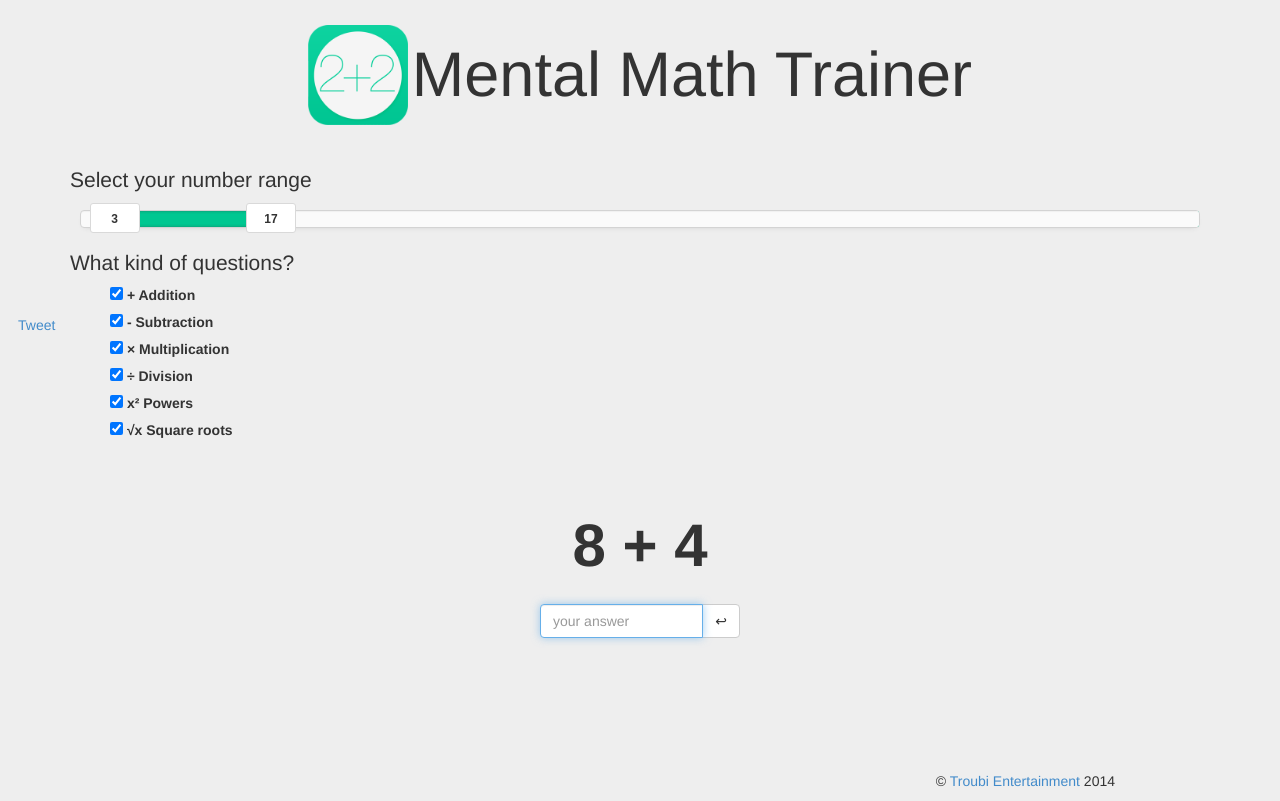
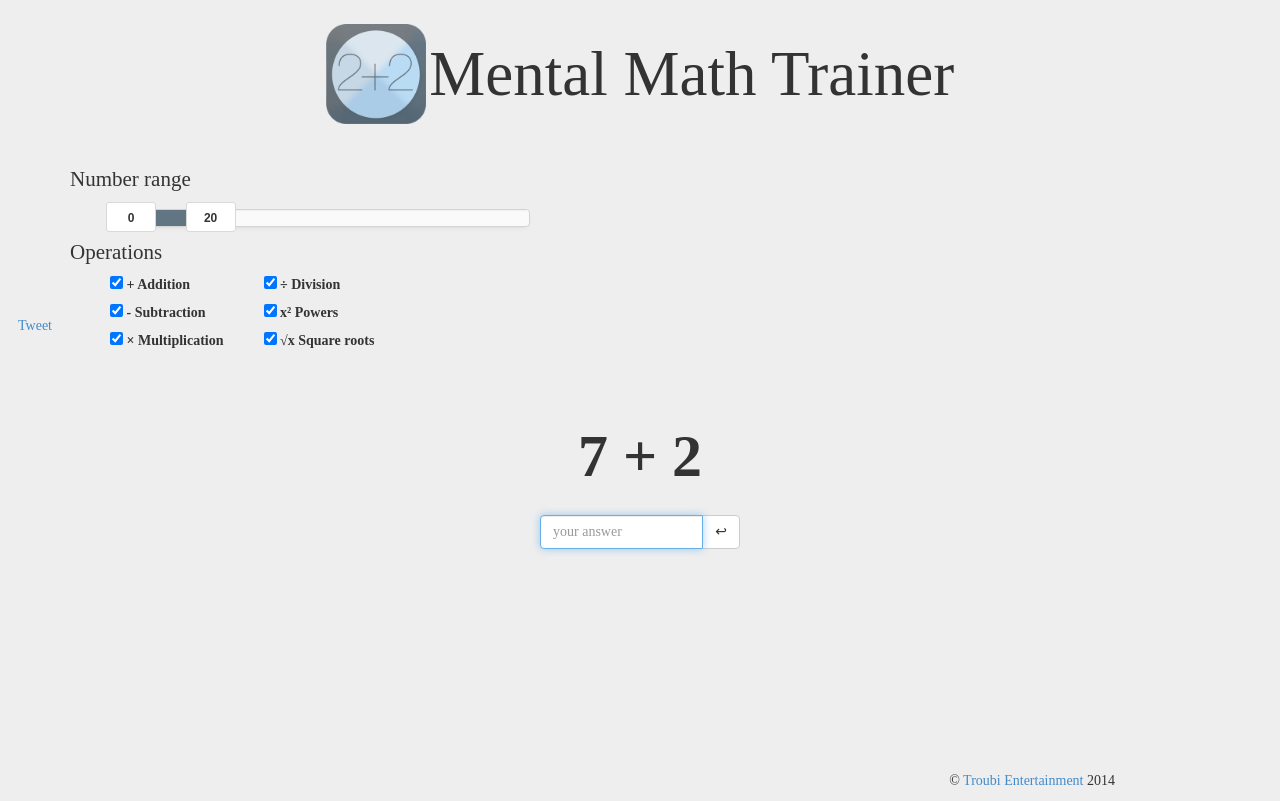
Before and after one commit to shenoyroopesh/10-seconds-math, a PHP site: page / in a window 1280 px wide. Run offline with PHP 8.4, Linux system fonts and the light colour scheme; some libraries are stand-ins or nearby versions.

Commit message:
New icon. New operators layout

```diff
--- a/css/main.css
+++ b/css/main.css
@@ -8,6 +8,7 @@
 
 body {
   padding: 0;
+  font-family: "Myriad Pro" !important;
 }
 
 .title {
@@ -32,6 +33,7 @@ body {
 .jumbotron h1 {
   text-align: center;
   display: inline-block;
+  font-family: "Myriad Pro";
 }
 
 #questionbox {
@@ -62,7 +64,8 @@ body {
 }
 
 #math-range-slider {
-  margin: 10px 10px;
+  margin-left: 60px;
+  width: 400px;
 }
 
 #math-range-slider .noUi-handle {
@@ -105,7 +108,8 @@ footer {
 
 
 .noUi-connect {
-  background: #00c791 !important;
+  background: #627583 !important;
+  box-shadow: none !important;
 }
 
 #text-operations {
@@ -113,6 +117,13 @@ footer {
   padding-top: 10px;
 }
 
+#div-operations {
+  text-align: left;
+}
+
+#div-operations > ul {
+  float: left;
+}
 
 #viewport {
   position: absolute;
--- a/index.php
+++ b/index.php
@@ -27,7 +27,7 @@ We guarantee, if you make it through the entire plan you'll be better than you'v
         <meta property="og:url" content="http://www.mental-math-trainer" />
 
         <meta name="viewport" content="width=device-width, initial-scale=1">
-        <link rel="icon" href="mental-math-trainer.ico">
+        <link rel="shortcut icon" href="mental-math-trainer.ico?v=1">
 
         <link rel="canonical" href="https://play.google.com/store/apps/details?id=com.troubi.kingofmath" />
         <link rel="canonical" href="https://play.google.com/store/apps/details?id=com.troubi.mathtricks" />
@@ -57,21 +57,23 @@ We guarantee, if you make it through the entire plan you'll be better than you'v
             <img src="img/mental-math-trainer.png" alt="Mental Math Trainer App Icon" />
             <h1 id="text-title">Mental Math Trainer</h1>
         </div>
-        <p id="text-selectrange">Select your number range</p>
+        <p id="text-selectrange">Number range</p>
         <div id="math-range-slider"></div>
 
-        <p id="text-operations">What kind of questions?</p>
+        <p id="text-operations">Operations</p>
+        <div id="div-operations">
             <ul class="nobullets">
                 <li><label><input type="checkbox" checked="checked" value="add"> + <span id="text-op-add">Addition</span></label></li>
                 <li><label><input type="checkbox" checked="checked" value="sub"> - <span id="text-op-sub">Subtraction</span></label></li>
+                <li><label><input type="checkbox" checked="checked" value="mul"> &times; <span id="text-op-mul">Multiplication</span></label></li>
 
-            <li><label><input type="checkbox" checked="checked" value="mul"> &times; <span id="text-op-mul">Multiplication</span></label></li>
+            </ul>
+            <ul class="nobullets">
                 <li><label><input type="checkbox" checked="checked" value="div"> &divide; <span id="text-op-div">Division</span></label></li>
-
                 <li><label><input type="checkbox" checked="checked" value="pow"> x&sup2; <span id="text-op-pow">Powers</span></label></li>
                 <li><label><input type="checkbox" checked="checked" value="sqrt"> &radic;x <span id="text-op-pow">Square roots</span></label></li>
-
             </ul>
+        </div>
         <div>
           <!-- <a class="btn btn-primary btn-lg" role="button">Go for it!</a></p> -->
         </div>
--- a/js/setup.js
+++ b/js/setup.js
@@ -2,10 +2,10 @@
 // set background height according to screen size
 $(function() {
 
-  var footerHeight = 65;
+  var footerHeight = 55;
 
   if (isMobile()) {
-    footerHeight = 45;
+    footerHeight = 35;
   }
 
   var padd = $(window).height() - $('body').height() - footerHeight;
@@ -39,10 +39,10 @@ $(function(){
       'min': [ 0 ],
       'max': [ 100 ]
     },
-    start: [ 3, 17 ],
-    margin: 5,
+    start: [ 0, 20 ],
+    margin: 20,
     connect: true,
-    step: 0,
+    step: 10,
     serialization: {
       lower: [ toolTipLowerBound ],
       upper: [ toolTipUpperBound ]
```
Also changed, not shown: img/mental-math-trainer.png, mental-math-trainer.ico, 1 other file. Lines whose indentation alone changed are shown as unchanged.
